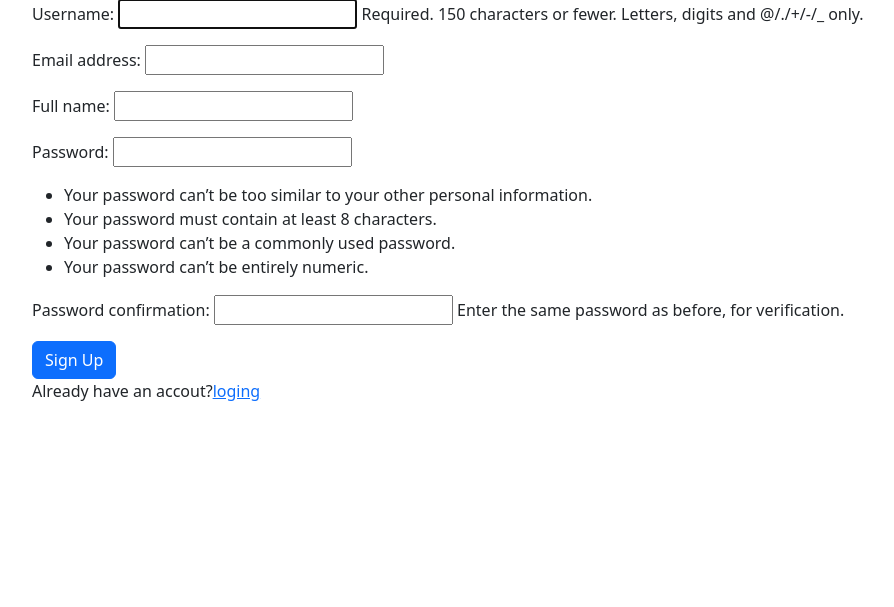
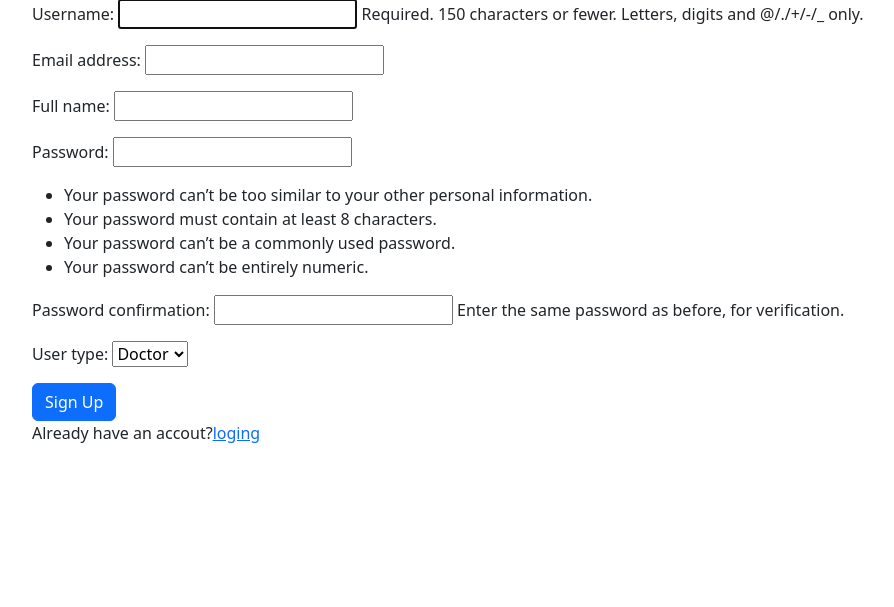
Before and after one commit to sonjoy2074/CSE4531-Project, a Django app: page /sign-up/ in a window 1280 px wide. Shown: the part 77-684 px from the top of the page, without its empty margins (50-944 px from the left). Run offline with Django 5.2, Linux system fonts and the light colour scheme.

Commit message:
project done

```diff
--- a/transfer/forms.py
+++ b/transfer/forms.py
@@ -1,15 +1,49 @@
 from django import forms
 from django.contrib.auth.models import User
 from django.contrib.auth.forms import UserCreationForm
-
+from .models import Profile
 class SignUpForm(UserCreationForm):
     full_name = forms.CharField(max_length=150)
+    user_type = forms.ChoiceField(choices=Profile.USER_TYPE_CHOICES)
 
     class Meta:
         model = User
-        fields = ['username', 'email', 'full_name', 'password1', 'password2']
+        fields = ['username', 'email', 'full_name', 'password1', 'password2', 'user_type']
 
 
 class ImageUploadForm(forms.Form):
     image = forms.ImageField()
-    receiver = forms.CharField(max_length=150)
+
+    def __init__(self, *args, **kwargs):
+        self.user = kwargs.pop('user', None)
+        super().__init__(*args, **kwargs)
+        if self.user and self.user.profile.user_type == 'patient':
+            self.fields['receiver'] = forms.ModelChoiceField(
+                queryset=User.objects.filter(profile__user_type='doctor'),
+                to_field_name='username',
+                label='Select a Doctor'
+            )
+        else:
+            self.fields['receiver'] = forms.CharField(max_length=150, label='Receiver Username')
+
+def clean_receiver(self):
+    receiver = self.cleaned_data.get('receiver')
+
+    # Get receiver user instance
+    if isinstance(receiver, User):
+        receiver_user = receiver
+    else:
+        try:
+            receiver_user = User.objects.get(username=receiver)
+        except User.DoesNotExist:
+            raise forms.ValidationError("Receiver not found.")
+
+    # Check if receiver has a profile
+    if not hasattr(receiver_user, 'profile') or receiver_user.profile is None:
+        raise forms.ValidationError("The selected receiver does not have a profile.")
+
+    # Validate permissions based on user type
+    if self.user.profile.user_type == 'patient' and receiver_user.profile.user_type != 'doctor':
+        raise forms.ValidationError("Patients can only send images to doctors.")
+
+    return receiver_user.username
--- a/transfer/models.py
+++ b/transfer/models.py
@@ -34,9 +34,14 @@ class EncryptedImage(models.Model):
 
 
 class Profile(models.Model):
+    USER_TYPE_CHOICES = [
+        ('doctor', 'Doctor'),
+        ('patient', 'Patient'),
+    ]
     user = models.OneToOneField(User, on_delete=models.CASCADE)
     public_key = models.TextField(blank=True, null=True)
     private_key = models.TextField(blank=True, null=True)
+    user_type = models.CharField(max_length=10, choices=USER_TYPE_CHOICES, default='patient')
 
     def generate_key_pair(self):
         private_key = rsa.generate_private_key(
--- a/transfer/templates/transfer/profile.html
+++ b/transfer/templates/transfer/profile.html
@@ -23,11 +23,13 @@
                     </div>
                     <div>
                         <p class="mb-1"><strong>{{ item.sender }}</strong> sent you an image.</p>
+                        {% if user.profile.user_type == 'doctor' %}
                         <form method="post" action="{% url 'transfer:predict_image' %}" style="display:inline;">
                             {% csrf_token %}
                             <input type="hidden" name="image_id" value="{{ item.id }}">
                             <button type="submit" class="btn btn-sm btn-secondary">Predict</button>
                         </form>
+                        {% endif %}
                         {% if item.prediction %}
                         <p class="mt-2 mb-0"><span class="badge bg-success">Prediction:</span> {{ item.prediction }}</p>
                         {% endif %}
--- a/transfer/views.py
+++ b/transfer/views.py
@@ -19,9 +19,16 @@ def sign_up(request):
     if request.method == 'POST':
         form = SignUpForm(request.POST)
         if form.is_valid():
-            user = form.save()
+            user = form.save(commit=False)
+            full_name = form.cleaned_data['full_name']
+            # Split full name into first and last names
+            parts = full_name.split(' ', 1)
+            user.first_name = parts[0]
+            user.last_name = parts[1] if len(parts) > 1 else ''
+            user.save()
             profile = Profile.objects.create(user=user)
-            profile.generate_key_pair()  # Generate public/private keys
+            profile.user_type = form.cleaned_data['user_type']
+            profile.generate_key_pair()
             profile.save()
             login(request, user)
             return redirect('transfer:profile')
@@ -59,7 +66,7 @@ def profile(request):
             continue
 
     if request.method == 'POST':
-        form = ImageUploadForm(request.POST, request.FILES)
+        form = ImageUploadForm(request.POST, request.FILES, user=request.user)
         if form.is_valid():
             image = request.FILES['image']
             receiver_username = form.cleaned_data['receiver']
@@ -95,7 +102,7 @@ def profile(request):
                     'error': 'Receiver not found'
                 })
     else:
-        form = ImageUploadForm()
+        form = ImageUploadForm(user=request.user)
 
     return render(request, 'transfer/profile.html', {'images': images, 'form': form})
 
@@ -121,6 +128,8 @@ transform = T.Compose([
 classes = ['glioma', 'meningioma', 'notumor', 'pituitary']  # Replace with actual class names
 @login_required
 def predict_image_view(request):
+    if request.user.profile.user_type != 'doctor':
+        return JsonResponse({'error': 'Permission denied'}, status=403)
     if request.method == 'POST':
         image_id = request.POST.get('image_id')
         if not image_id:
```
Also changed, not shown: db.sqlite3, transfer/migrations/0005_profile_user_type.py (added).
